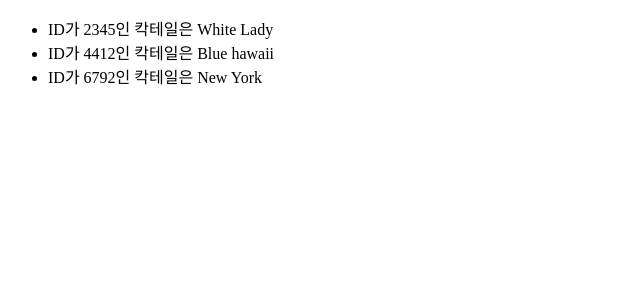
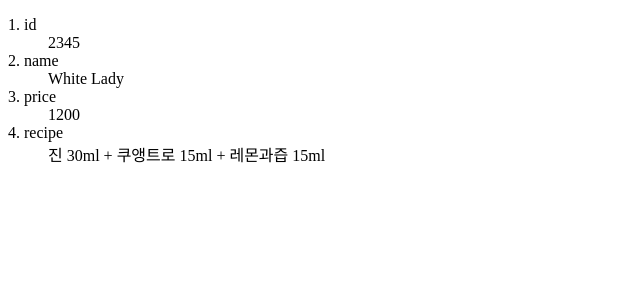
Before and after one commit to jong-k/nuxt-center, a Nuxt app: page / in a window 1280 px wide. Shown: the top 300 px of the page, without its empty margins (0-640 px from the left). Built offline with nearby package versions, Linux system fonts and the light colour scheme.

Commit message:
feat: <dl>, <dd>, <dt> 사용해보기

```diff
--- a/app.vue
+++ b/app.vue
@@ -1,18 +1,17 @@
 <template>
-  <div>
-    <ul>
-      <li v-for="[id, cocktailName] in cocktailListRef" :key="id">
-        ID가 {{ id }}인 칵테일은 {{ cocktailName }}
-      </li>
-    </ul>
-  </div>
+  <dl>
+    <template v-for="(val, key, idx) in cocktailRef" :key="key">
+      <dt>{{ idx + 1 }}. {{ key }}</dt>
+      <dd>{{ val }}</dd>
+    </template>
+  </dl>
 </template>
 
 <script setup lang="ts">
-const cocktailList = new Map<number, string>();
-cocktailList.set(2345, "White Lady");
-cocktailList.set(4412, "Blue hawaii");
-cocktailList.set(6792, "New York");
-console.log(cocktailList);
-const cocktailListRef = ref(cocktailList);
+const cocktailRef = ref({
+  id: 2345,
+  name: "White Lady",
+  price: 1200,
+  recipe: "진 30ml + 쿠앵트로 15ml + 레몬과즙 15ml",
+});
 </script>
```
